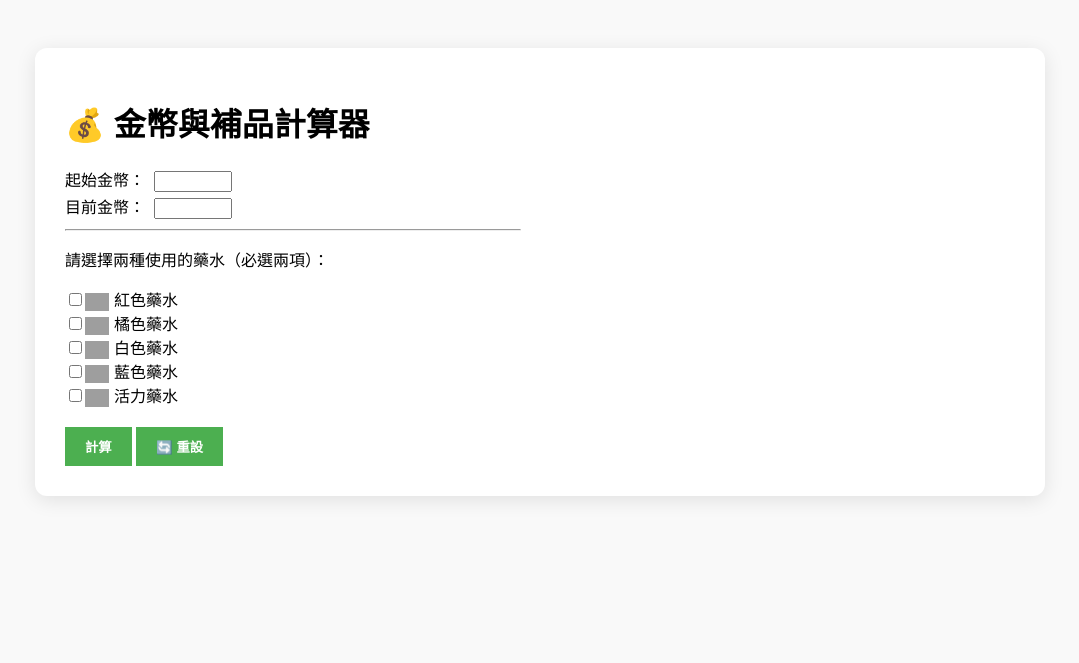
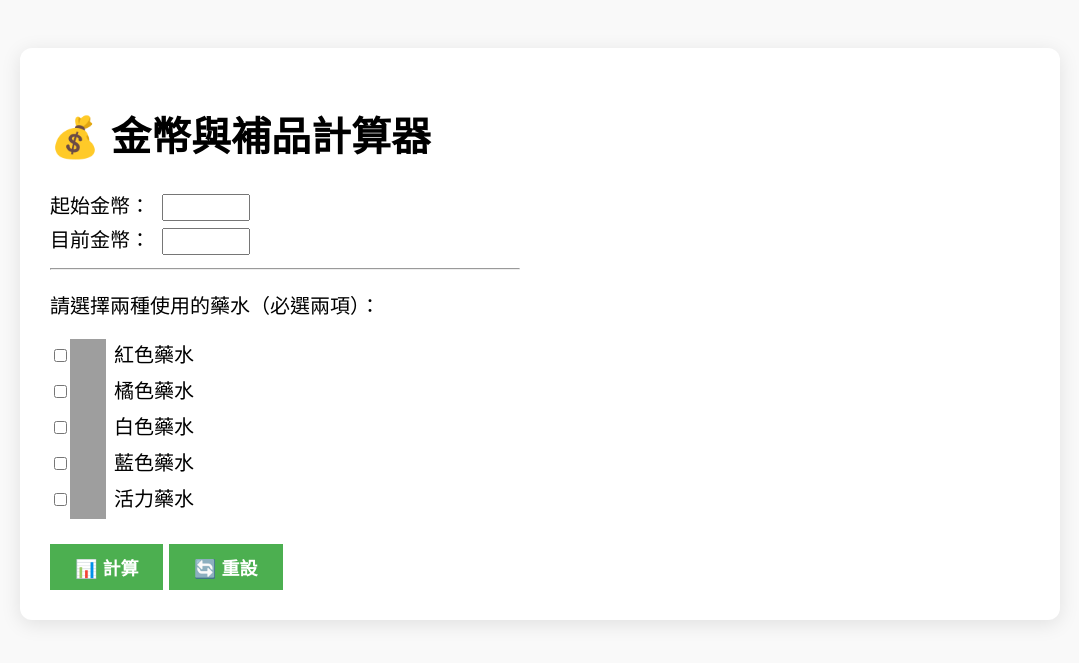
Before and after one commit to smo612/gold, a Flask app: page / in a window 1280 px wide. Shown: the top 663 px of the page, without its empty margins (100-1179 px from the left). Run offline with Flask 3, Linux system fonts and the light colour scheme; grey boxes are pictures that could not be loaded.

Commit message:
Add files via upload

```diff
--- a/templates/index.html
+++ b/templates/index.html
@@ -10,6 +10,7 @@
             padding: 40px;
             display: flex;
             justify-content: center;
+            font-size: 20px; /* 字體放大 */
         }
 
         .container {
@@ -17,7 +18,7 @@
             padding: 30px;
             border-radius: 12px;
             box-shadow: 0 4px 20px rgba(0,0,0,0.1);
-            width: 950px;
+            width: 980px;
         }
 
         .flex-row {
@@ -32,34 +33,37 @@
         .potion-block {
             display: flex;
             align-items: center;
-            margin-bottom: 20px;
+            margin-bottom: 25px;
         }
 
         .potion-block img {
-            width: 48px;
-            height: 48px;
+            width: 64px;
+            height: 64px;
             margin-right: 15px;
         }
 
         .left-col img {
-            width: 24px;
+            width: 36px;
+            height: 36px;
             vertical-align: middle;
-            margin-right: 5px;
+            margin-right: 8px;
         }
 
         input[type="number"] {
-            width: 70px;
-            margin: 2px 5px;
+            width: 80px;
+            margin: 3px 6px;
+            font-size: 18px;
         }
 
         button {
             background: #4CAF50;
             color: white;
-            padding: 10px 20px;
+            padding: 10px 25px;
             border: none;
             font-weight: bold;
             cursor: pointer;
-            margin-top: 20px;
+            margin-top: 25px;
+            font-size: 18px;
         }
 
         .hidden {
@@ -67,58 +71,17 @@
         }
 
         ul {
-            padding-left: 20px;
+            padding-left: 25px;
         }
 
         .result {
-            margin-top: 30px;
+            margin-top: 35px;
         }
 
         .result h3 {
-            margin-top: 10px;
+            margin-top: 15px;
         }
     </style>
-
-    <script>
-        function updatePotionInputs() {
-            const all = document.querySelectorAll('input[name="potions"]');
-            const selected = Array.from(all).filter(cb => cb.checked);
-            const container = document.getElementById("potion-input-area");
-            container.innerHTML = "";
-            container.classList.add("hidden");
-
-            all.forEach(cb => cb.disabled = selected.length >= 2 && !cb.checked);
-
-            if (selected.length === 2) {
-                const potionInfo = {
-                    red:    { name: "紅色藥水", img: "/static/docs/red.png", defaultPrice: 50 },
-                    orange: { name: "橘色藥水", img: "/static/docs/orange.png", defaultPrice: 160 },
-                    white:  { name: "白色藥水", img: "/static/docs/white.png", defaultPrice: 320 },
-                    blue:   { name: "藍色藥水", img: "/static/docs/blue.png", defaultPrice: 192 },
-                    energy: { name: "活力藥水", img: "/static/docs/vigor.png", defaultPrice: 604 }
-                };
-
-                selected.forEach(cb => {
-                    const key = cb.value;
-                    const p = potionInfo[key];
-                    const html = `
-                        <div class="potion-block">
-                            <img src="${p.img}" alt="${p.name}">
-                            <div>
-                                <strong>${p.name}</strong><br>
-                                起始：<input type="number" name="${key}_start" value="${p.defaultStart || ''}">
-                                剩餘：<input type="number" name="${key}_end" value="${p.defaultEnd || ''}"><br>
-                                單價：<input type="number" name="${key}_price" value="${p.defaultPrice}">
-                            </div>
-                        </div>
-                    `;
-                    container.insertAdjacentHTML("beforeend", html);
-                });
-
-                container.classList.remove("hidden");
-            }
-        }
-    </script>
 </head>
 <body>
 <div class="container">
@@ -141,12 +104,12 @@
                 <label><input type="checkbox" name="potions" value="blue" {% if 'blue' in selected %}checked{% endif %} onchange="updatePotionInputs()"><img src="/static/docs/blue.png">藍色藥水</label><br>
                 <label><input type="checkbox" name="potions" value="energy" {% if 'energy' in selected %}checked{% endif %} onchange="updatePotionInputs()"><img src="/static/docs/vigor.png">活力藥水</label><br>
 
-                <button type="submit">計算</button>
+                <button type="submit">📊 計算</button>
                 <button type="reset">🔄 重設</button>
             </div>
 
             <div class="right-col" id="potion-input-area">
-                <!-- 藥水輸入區會由 JS 動態產生 -->
+                <!-- JS 生成藥水欄位 -->
             </div>
         </div>
     </form>
@@ -169,6 +132,60 @@
         </ul>
     </div>
     {% endif %}
+
+    <script>
+        function updatePotionInputs() {
+            const all = document.querySelectorAll('input[name="potions"]');
+            const selected = Array.from(all).filter(cb => cb.checked);
+            const container = document.getElementById("potion-input-area");
+            container.innerHTML = "";
+            container.classList.add("hidden");
+
+            all.forEach(cb => cb.disabled = selected.length >= 2 && !cb.checked);
+
+            if (selected.length === 2) {
+                const potionInfo = {
+                    red:    { name: "紅色藥水", img: "/static/docs/red.png", defaultPrice: 50 },
+                    orange: { name: "橘色藥水", img: "/static/docs/orange.png", defaultPrice: 160 },
+                    white:  { name: "白色藥水", img: "/static/docs/white.png", defaultPrice: 320 },
+                    blue:   { name: "藍色藥水", img: "/static/docs/blue.png", defaultPrice: 192 },
+                    energy: { name: "活力藥水", img: "/static/docs/vigor.png", defaultPrice: 604 }
+                };
+
+                // 將後端傳來的表單值取出放入 JS（避免 Jinja 和 JS 混用）
+                const formValues = {{ request.form|tojson }};
+
+                selected.forEach(cb => {
+                    const key = cb.value;
+                    const p = potionInfo[key];
+
+                    const startVal = formValues[`${key}_start`] || '';
+                    const endVal = formValues[`${key}_end`] || '';
+                    const priceVal = formValues[`${key}_price`] || p.defaultPrice;
+
+                    const html = `
+                        <div class="potion-block">
+                            <img src="${p.img}" alt="${p.name}">
+                            <div>
+                                <strong>${p.name}</strong><br>
+                                起始：<input type="number" name="${key}_start" value="${startVal}">
+                                剩餘：<input type="number" name="${key}_end" value="${endVal}"><br>
+                                單價：<input type="number" name="${key}_price" value="${priceVal}">
+                            </div>
+                        </div>
+                    `;
+                    container.insertAdjacentHTML("beforeend", html);
+                });
+
+                container.classList.remove("hidden");
+            }
+        }
+
+        window.addEventListener("DOMContentLoaded", function () {
+            updatePotionInputs();
+        });
+    </script>
+
 </div>
 </body>
 </html>
```
